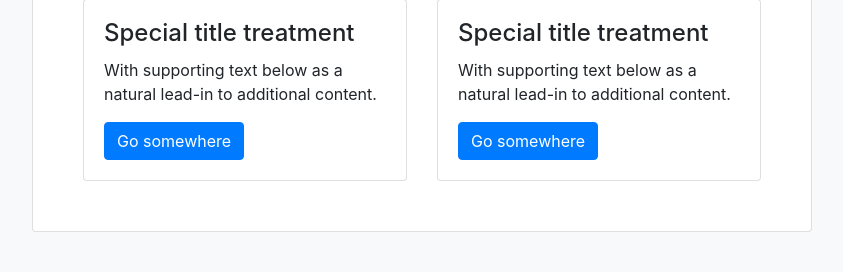
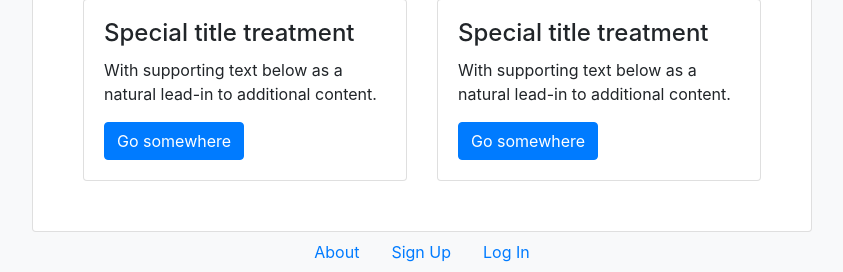
Before and after one commit to mkykadir/ChannelX, a Flask app: page / in a window 1280 px wide. Shown: the part 988-1260 px from the top of the page, without its empty margins (218-1061 px from the left). Before the commit the page ends 1220 px from the top, so only its background shows below. Run offline with Flask 2, Linux system fonts and the light colour scheme; some libraries are stand-ins or nearby versions.

Commit message:
Missing parts added

```diff
--- a/templates/index.html
+++ b/templates/index.html
@@ -80,4 +80,16 @@
 			</div>
 		</div>
 
+		<ul class="nav justify-content-center">
+		  <li class="nav-item">
+			<a class="nav-link" href="#">About</a>
+		  </li>
+		  <li class="nav-item">
+			<a class="nav-link" href="#">Sign Up</a>
+		  </li>
+		  <li class="nav-item">
+			<a class="nav-link" href="#">Log In</a>
+		  </li>
+		</ul>
+
 {% endblock %}
```
